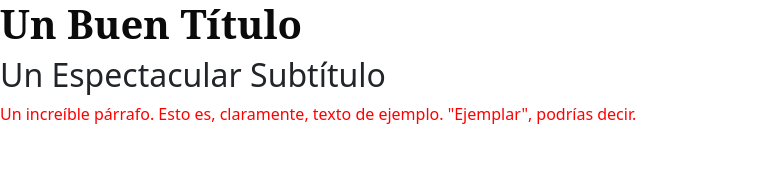
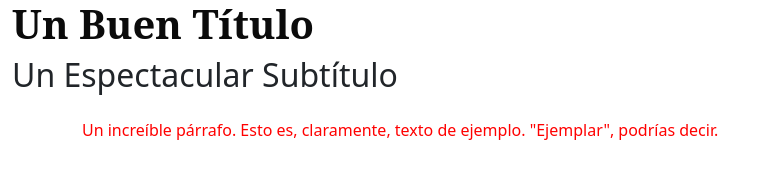
Before and after one commit to PapitaConPure/portfolioFrontend, a website: page index.html in a window 1280 px wide. Shown: the whole page, without its empty margins (0-779 px from the left). Drawn offline with nearby package versions, Linux system fonts and the light colour scheme.

Commit message:
Utilizar Bootstrap

```diff
--- a/index.html
+++ b/index.html
@@ -9,11 +9,11 @@
     <link rel="stylesheet" href="styles.css">
 </head>
 <body>
-    <div class="cover">
+    <div class="container-fluid cover">
     <h1> Un Buen Título </h1>
     <h2> Un Espectacular Subtítulo </h2>
     </div>
-    <div class="content">
+    <div class="container-lg pt-3 content">
         <p>
             Un increíble párrafo. Esto es, claramente, texto de ejemplo. "Ejemplar", podrías decir.
         </p>
```
